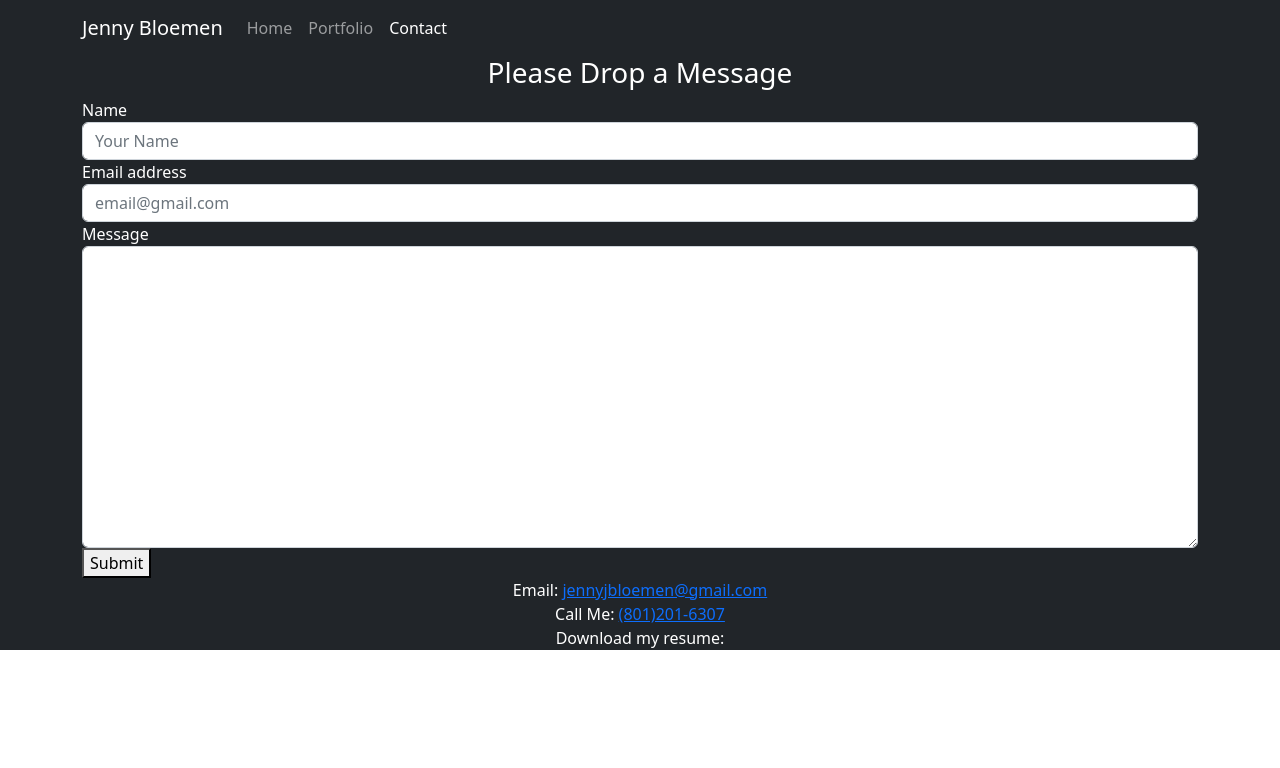
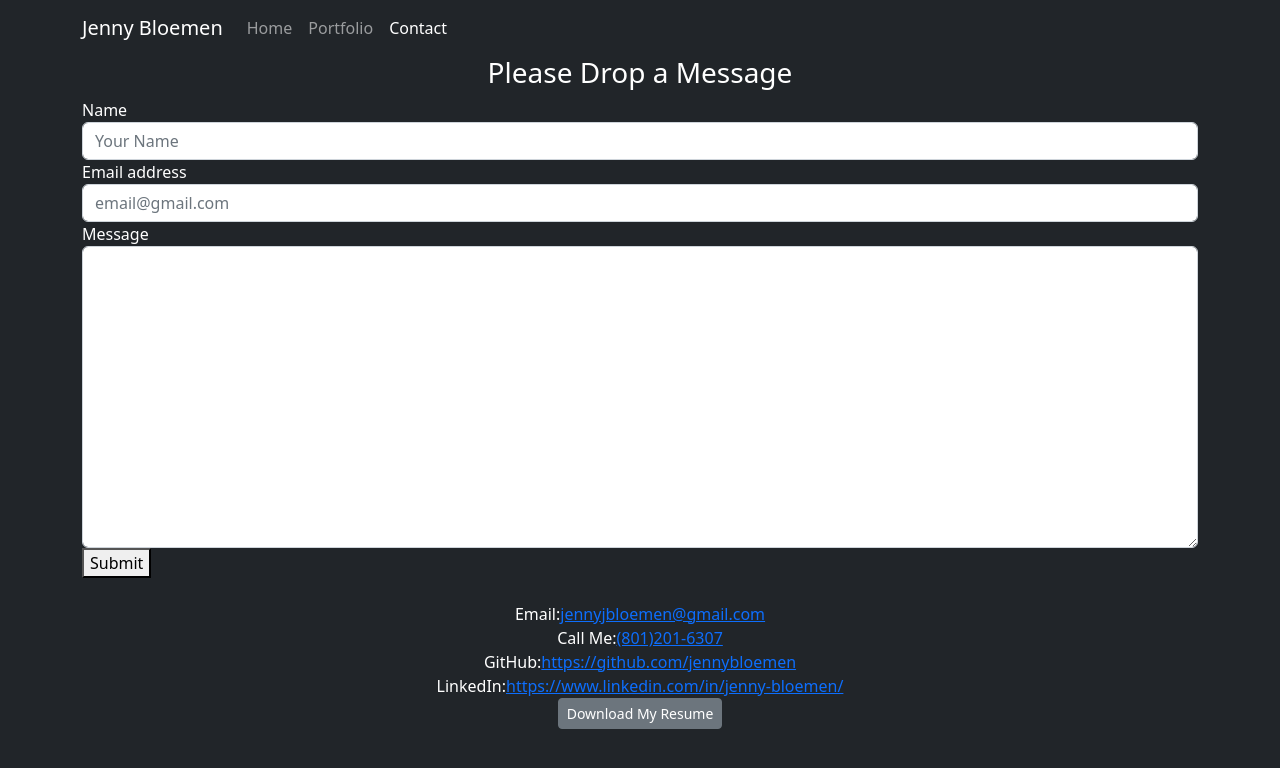
Before and after one commit to JennyBloemen/Portfolio, a React (Create React App) app: page / in a window 1280 px wide. Both pictures are taken after a click on the button "Contact". Shown: the top 768 px of the page. Built offline with nearby package versions, Linux system fonts and the light colour scheme.

Commit message:
updated contact links, need resume link fixed

```diff
--- a/src/components/pages/Contact.js
+++ b/src/components/pages/Contact.js
@@ -1,4 +1,5 @@
 import React, { Component } from "react";
+import Button from "react-bootstrap/Button";
 
 class Contact extends Component {
   constructor(props) {
@@ -85,44 +86,68 @@ class Contact extends Component {
               </p>
             )}
           </form>
+          <br></br>
           <div className="contactInfo text-center">
-            <span>Email: </span>
-            <a href="mailto:jennyjbloemen@gmail.com">jennyjbloemen@gmail.com</a>
-            <br />
-            <span>Call Me: </span>
-            <a href="tel:(801)2016307">(801)201-6307</a>
-            <br />
-            <span>Download my resume:</span>
-            {/* <a href={Resume} target='_blank' rel="noopener noreferrer">
-              <button className="btn"
-                id="resumeBtn" type="submit">
-                <i className="fa fa-download resume"></i></button>
-            </a> */}
+            <div>
+              Email:
+              <a href="mailto:jennyjbloemen@gmail.com">
+                jennyjbloemen@gmail.com
+              </a>
+            </div>
+
+            <div>
+              Call Me:
+              <a href="tel:(801)2016307">(801)201-6307</a>
+            </div>
+
             <div className="social-links">
-              <span>
+              <div>
+                GitHub:
                 <a
                   href="https://github.com/jennybloemen"
                   target="_blank"
                   rel="noopener noreferrer"
                 >
-                  <i className="fa fa-github fa-3x"></i>
+                  https://github.com/jennybloemen
                 </a>
-              </span>
-              <span>
+              </div>
+              <div>
+                LinkedIn:
                 <a
                   href="https://www.linkedin.com/in/jenny-bloemen/"
                   target="_blank"
                   rel="noopener noreferrer"
                 >
-                  <i className="fa fa-linkedin fa-2x"></i>
+                  https://www.linkedin.com/in/jenny-bloemen/
                 </a>
-              </span>
+              </div>
 
-              {/* <span>Download my resume:</span><a class="resume" href="AlexResume.pdf" target="_blank"><button><i
-                  class="fa fa-download"></i></button></a> */}
+              <div className="d-grid gap-2 justify-content-center d-flex">
+                <a
+                  href="../../assets/images/JennyBloemenRes.pdf"
+                  target="_blank"
+                  rel="noreferrer"
+                >
+                  <Button
+                    className="gh-button"
+                    variant="secondary mt-auto"
+                    size="sm"
+                  >
+                    Download My Resume
+                  </Button>
+                </a>
+              </div>
             </div>
           </div>
         </div>
+        <div
+          style={{
+            backgroundColor: "bg-dark",
+            backgroundSize: "cover",
+            height: "100vh",
+            width: "100vw",
+          }}
+        ></div>
       </div>
     );
   }
```
